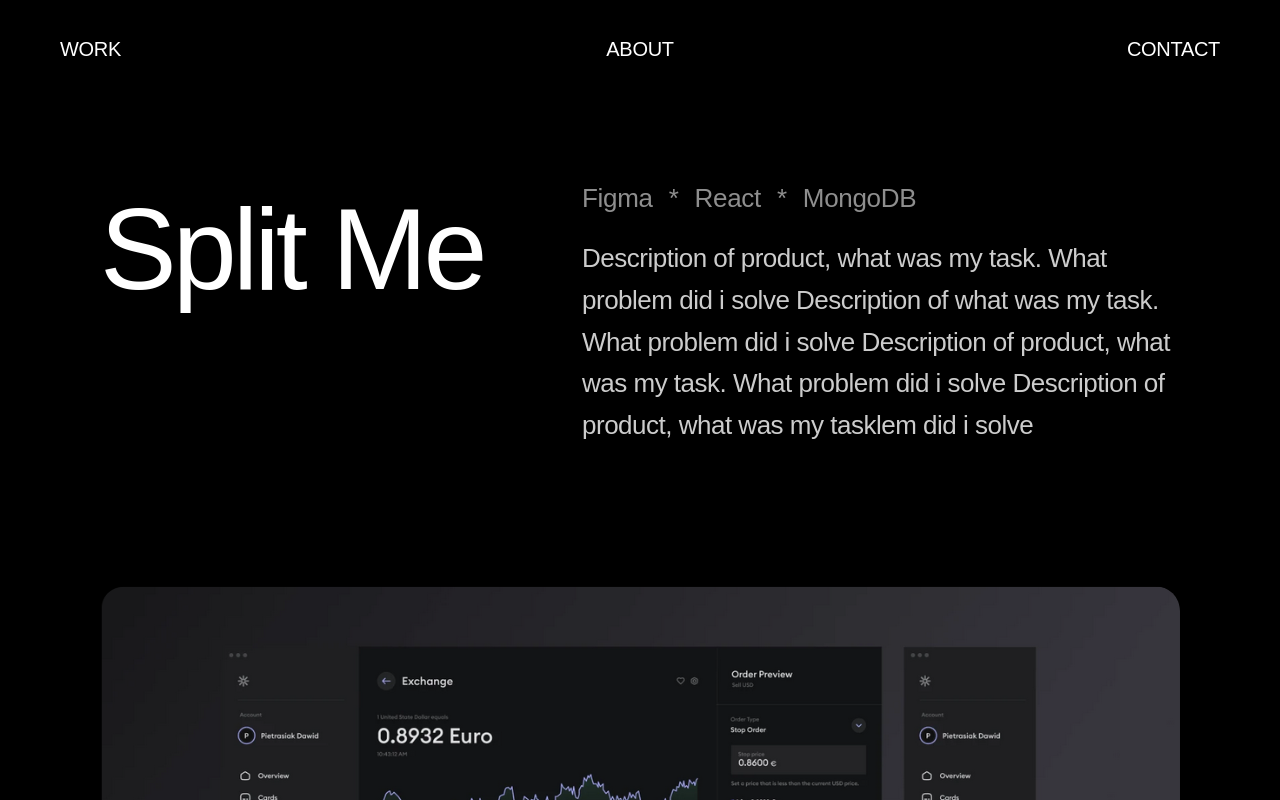
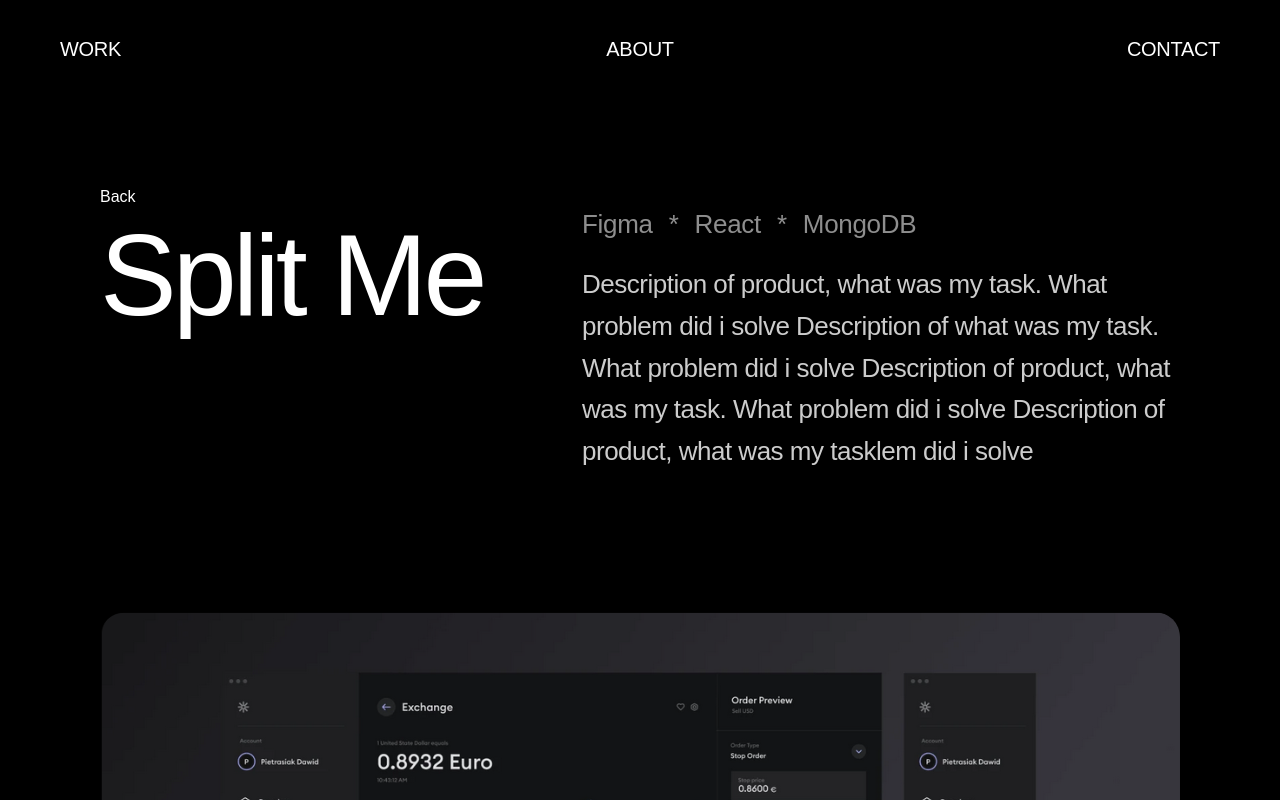
Before and after one commit to d-opri/d-opri.github.io, a Next.js app: page /splitme in a window 1280 px wide. Shown: the top 800 px of the page. Built offline with nearby package versions, Linux system fonts and the light colour scheme; a web font is replaced by a local one.

Commit message:
adjust gap layout add back link to project page

```diff
--- a/components/Hero.js
+++ b/components/Hero.js
@@ -22,7 +22,7 @@ const StyledHero = styled.header`
   gap: 55px;
   justify-content: center;
   align-items: center;
-  height: 70vh;
+  height: 100vh;
   width: 100%;
 
   // h1 {
@@ -112,7 +112,6 @@ const Title = styled.h1`
     text-transform: uppercase;
 
 
-
     animation: 1s cubic-bezier(0, 0.1, 0.12, 0.99) 0s 1 normal forwards running
       header;
     transform: translateY(210px);
--- a/components/Layout.js
+++ b/components/Layout.js
@@ -23,7 +23,7 @@ const Main = styled.main`
   display: flex;
   flex-direction: column;
   align-items: center;
-  gap: 10rem;
+  gap: 5rem;
 
   @media screen and (max-width: 834px) {
     margin: 1rem;
--- a/components/TextImageContainer.js
+++ b/components/TextImageContainer.js
@@ -67,7 +67,6 @@ const Layout = styled.section`
   display: flex;
   flex-flow: column nowrap;
   gap: 8.75rem;
-  margin-top: 5rem;
 
   @media screen and (max-width: 834px) {
     gap: 60px;
@@ -147,58 +146,3 @@ const ImageContainer = styled.div`
   justify-content: flex-start;
   gap: 40px;
 `;
-
-// const TextSection = styled.section`
-//   display: flex;
-//   flex-flow: row wrap;
-//   align-items: flex-start;
-//   justify-content: space-between;
-//   gap: 36px;
-
-//   @media screen and (min-width: 538px) {
-//     gap: 89px;
-//     padding: 100px 100px 60px;
-//   }
-
-//   header {
-//     font-size: 32px;
-//     line-height: 33px;
-//     letter-spacing: 0.005em;
-//     flex: 1 0 0;
-//   }
-
-//   p {
-//     font-size: 20px;
-//     line-height: 166%;
-//     /* or 33px */
-
-//     letter-spacing: 0.065em;
-//     flex-basis: 37.375rem;
-//   }
-// `;
-
-// const BannerSection = styled.section`
-//   display: flex;
-//   flex-direction: row;
-//   justify-content: center;
-//   align-items: center;
-//   padding: 0px;
-//   background: #323232;
-
-//   width: 100%;
-//   height: 603px;
-//   //   margin: 0 !important;
-
-//   p {
-//     font-size: 26px;
-//     line-height: 150%;
-//     /* or 39px */
-
-//     letter-spacing: 0.065em;
-//   }
-
-//   @media screen and (max-width: 390px) {
-//     width: 100%;
-//     height: 200px;
-//   }
-// `;
--- a/src/pages/splitme.js
+++ b/src/pages/splitme.js
@@ -2,13 +2,17 @@ import styled from "styled-components";
 import Header from "../../components/Header";
 import Image from "next/image";
 import TextImageContainer from "../../components/TextImageContainer";
+import Link from "next/link";
 
 export default function SplitMe() {
   return (
     <Layout>
+      <Link href="/">Back</Link>
       <TextImageContainer />
     </Layout>
   );
 }
 
-const Layout = styled.section``;
+const Layout = styled.section`
+  margin-top: 5.5rem;
+`;
```
